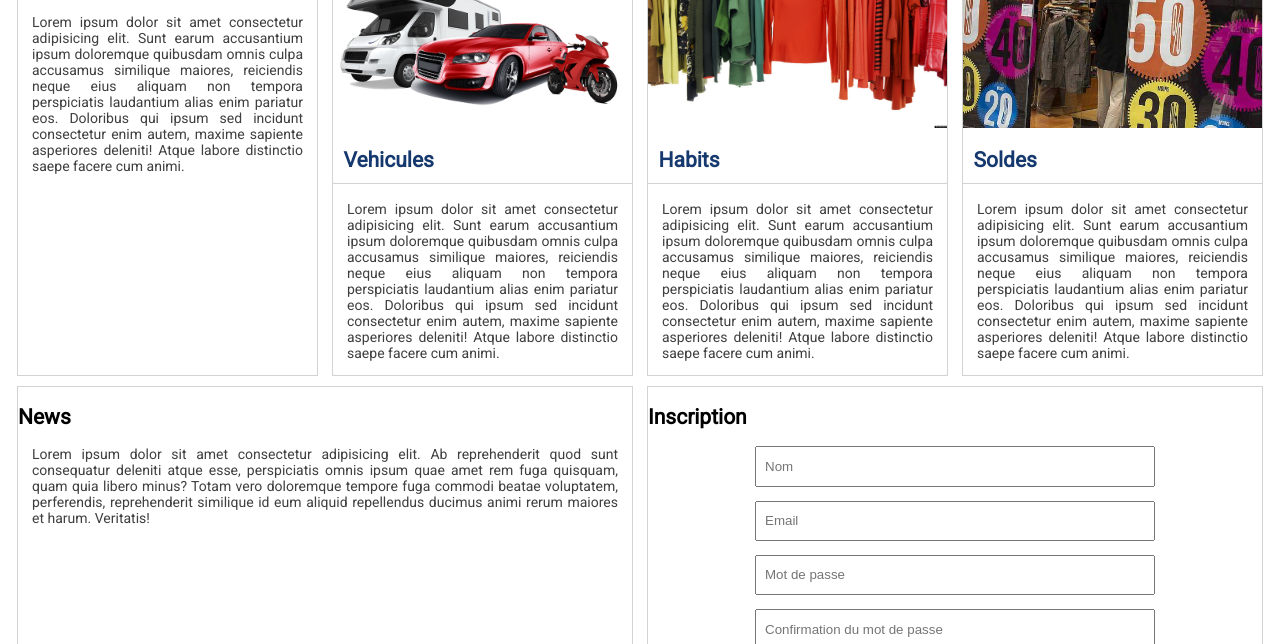
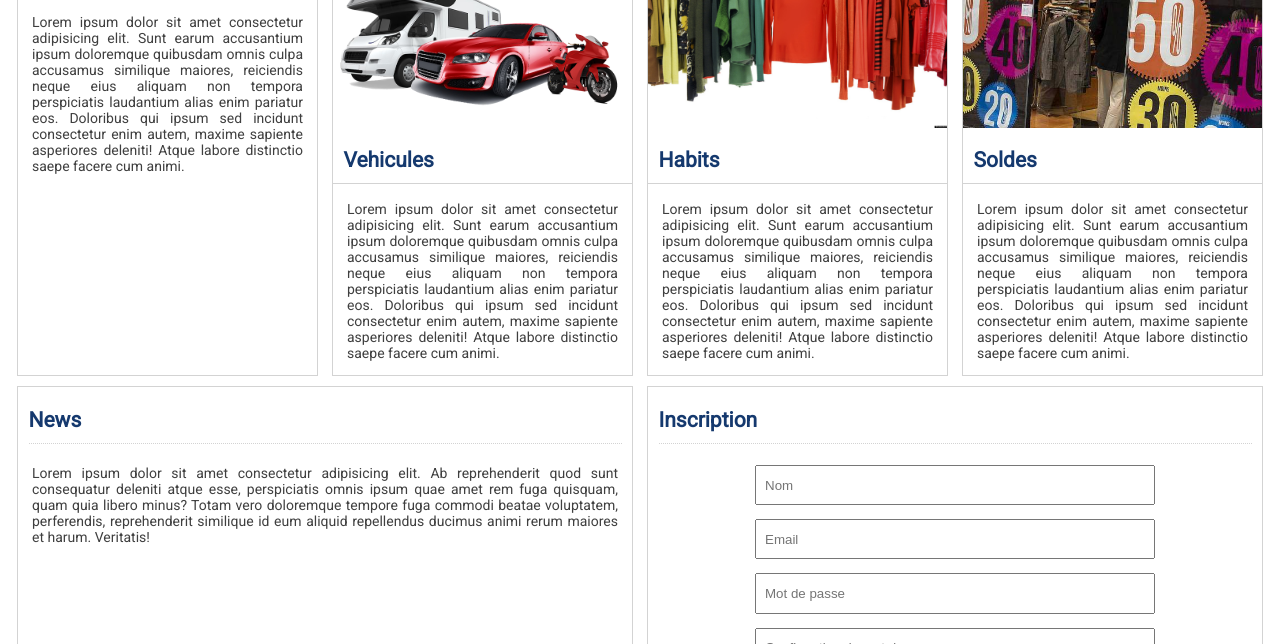
Before and after one commit to AlexandrePhilibertCPNV/rent-a-cargo, a website: page index.html in a window 1280 px wide. Shown: the part 467-1111 px from the top of the page. Drawn offline with Linux system fonts and the light colour scheme.

Commit message:
Fix style selector

```diff
--- a/styles/scss/main.sass
+++ b/styles/scss/main.sass
@@ -138,7 +138,7 @@ input[type="submit"]:hover
         flex: 1 1 600px
         margin: 0 0.5em
 
-    &>h2
+    & h2
         color: $theme-main-color
         margin: 1em 0.5em
         padding-bottom: 0.5em
```
Also changed, not shown: styles/css/main.css.
